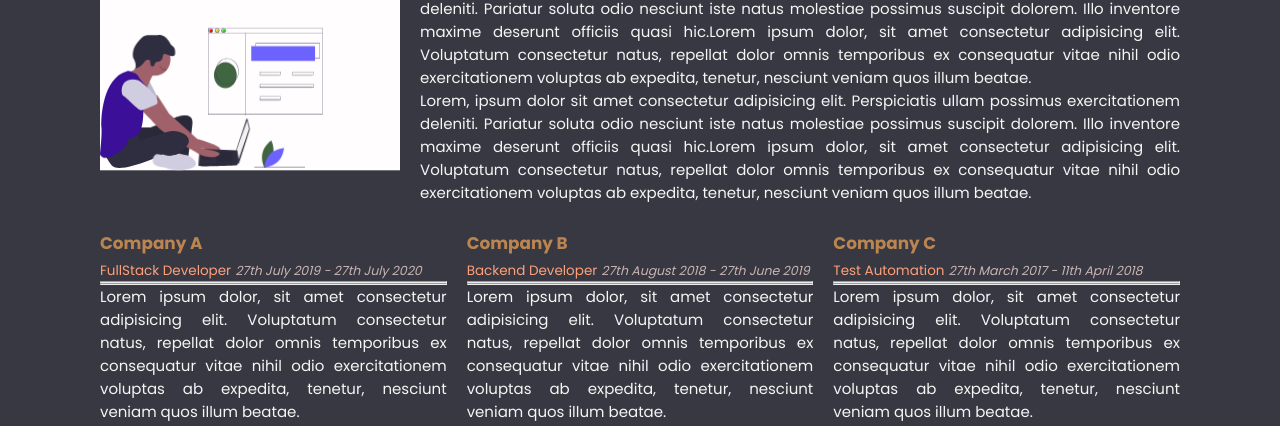
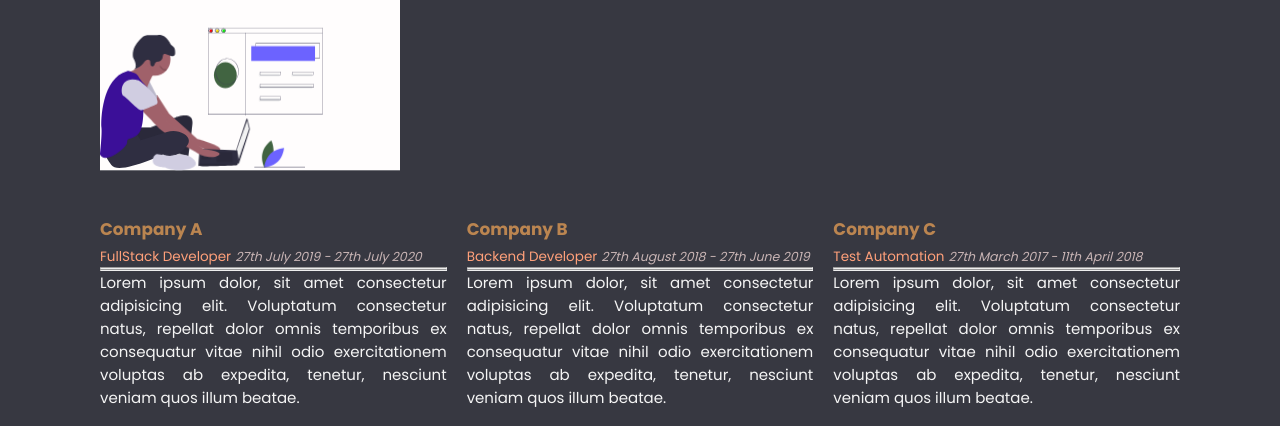
Before and after one commit to khemrajneupane/my-animated-static-page, a website: page home/index.html in a window 1280 px wide. Shown: the part 260-686 px from the top of the page. Drawn offline with Linux system fonts and the light colour scheme.

Commit message:
Update index.html

```diff
--- a/home/index.html
+++ b/home/index.html
@@ -33,18 +33,7 @@
                     <header>
                         <h2 tabindex="0">About Myself</h2>
                     </header>
-                    <p tabindex="0">Lorem, ipsum dolor sit amet consectetur adipisicing elit. Perspiciatis ullam
-                        possimus exercitationem deleniti. Pariatur soluta odio nesciunt iste natus molestiae possimus
-                        suscipit dolorem. Illo inventore maxime deserunt officiis quasi hic.Lorem ipsum dolor, sit amet
-                        consectetur adipisicing elit. Voluptatum consectetur
-                        natus, repellat dolor omnis temporibus ex consequatur vitae nihil odio exercitationem
-                        voluptas ab expedita, tenetur, nesciunt veniam quos illum beatae.</p>
-                    <p tabindex="0">Lorem, ipsum dolor sit amet consectetur adipisicing elit. Perspiciatis ullam
-                        possimus exercitationem deleniti. Pariatur soluta odio nesciunt iste natus molestiae possimus
-                        suscipit dolorem. Illo inventore maxime deserunt officiis quasi hic.Lorem ipsum dolor, sit amet
-                        consectetur adipisicing elit. Voluptatum consectetur
-                        natus, repellat dolor omnis temporibus ex consequatur vitae nihil odio exercitationem
-                        voluptas ab expedita, tenetur, nesciunt veniam quos illum beatae.</p>
+                    <p tabindex="0">Changed from github home/index.html</p>
                 </article>
                 <aside class="mainHome__article1__aside">
                     <div class="mainHome__article1__aside__imgSvg">
```
